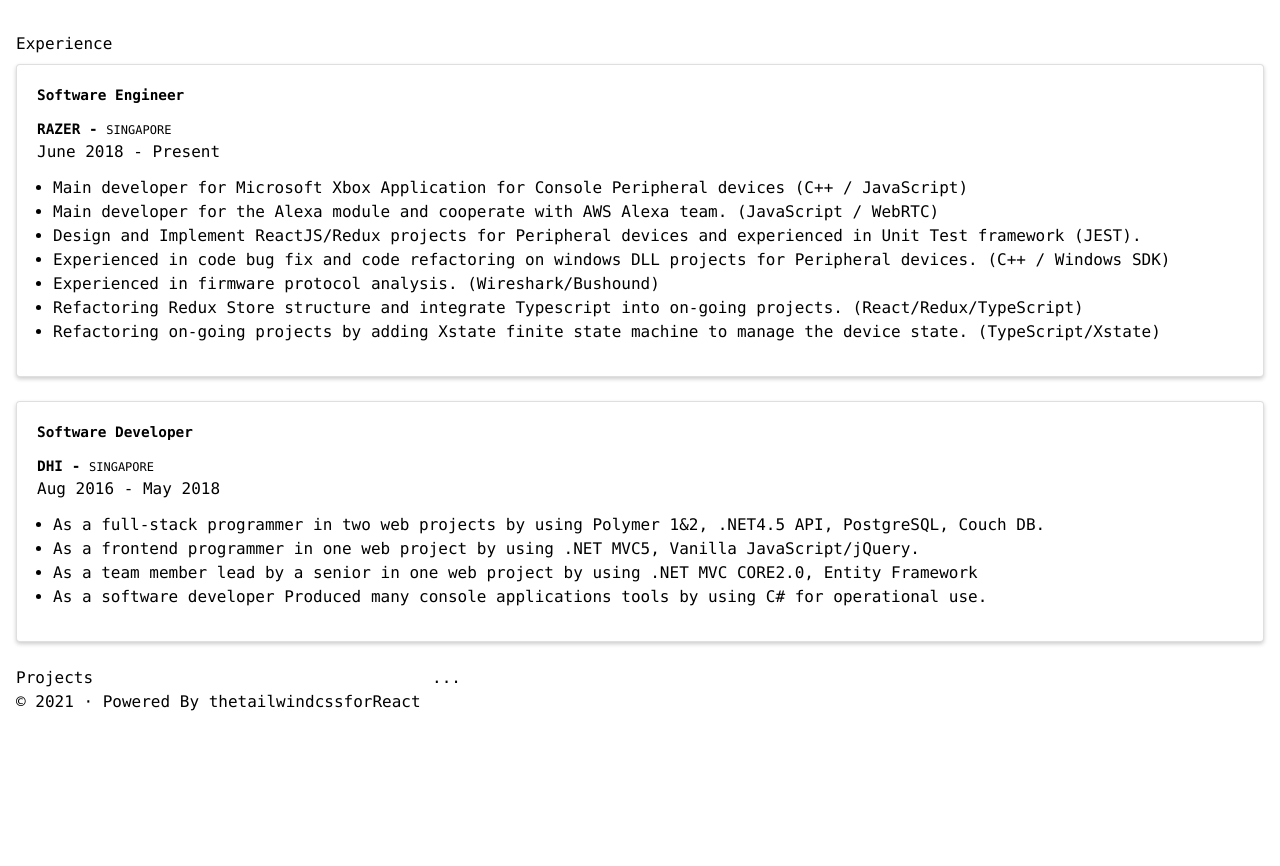
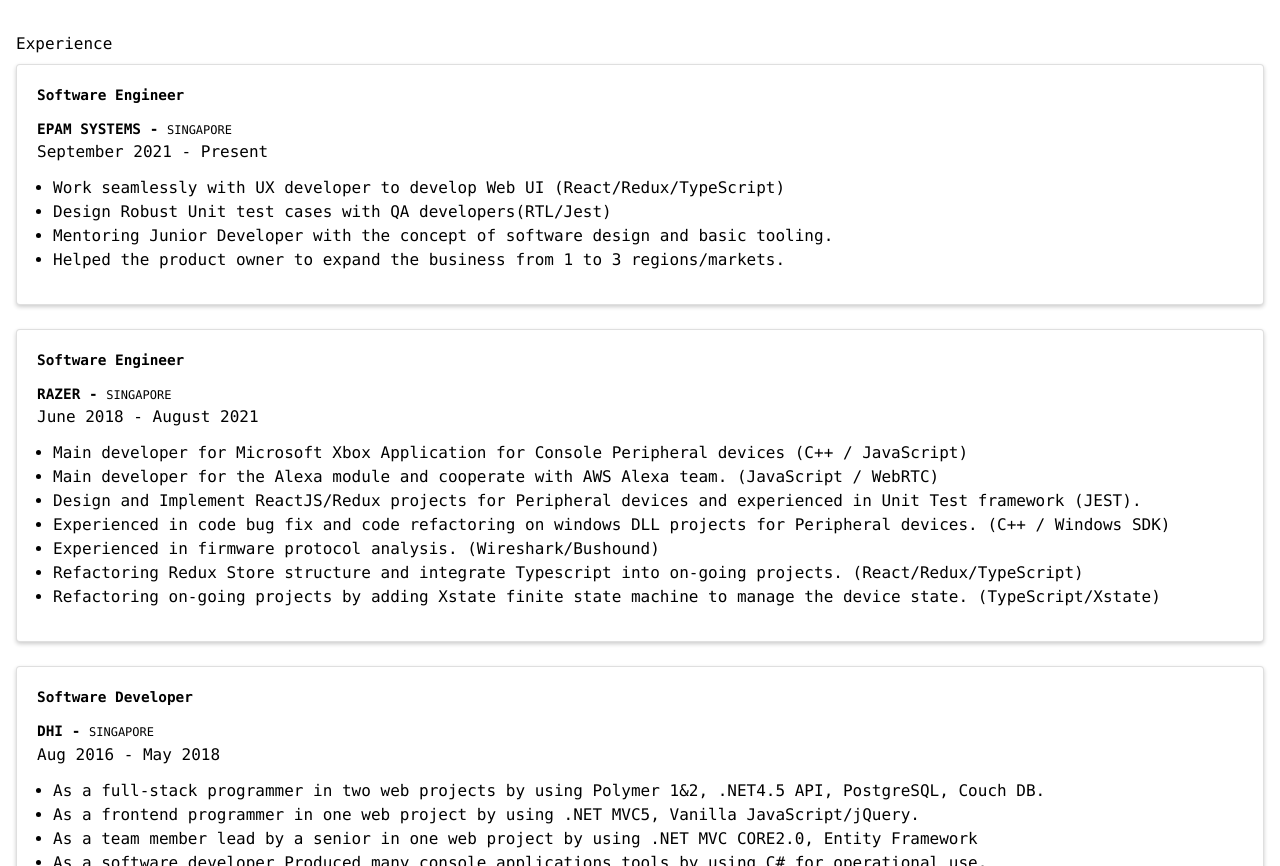
Before and after one commit to ljx213101212/ljx213101212.github.io, a React (Vite) app in the folder hello-jixiang/: page / in a window 1280 px wide. Shown: the part 620-1486 px from the top of the page. Before the commit the page ends 1334 px from the top, so only its background shows below. Built offline with nearby package versions, Linux system fonts and the light colour scheme.

Commit message:
add EPAM experiences

```diff
--- a/hello-jixiang/src/components/Experience.tsx
+++ b/hello-jixiang/src/components/Experience.tsx
@@ -1,21 +1,18 @@
 import React from 'react';
 import styled from 'styled-components';
-import { razerExp, dhiExp, razerProject, dhiProject } from 'constants';
-import { ExperienceCard } from 'components/Card';
+import { ExperienceCard } from 'components/libs/Card';
 
-const myExps = [razerExp, dhiExp];
-const myProjects = [razerProject, dhiProject];
+interface ExperienceProps {
+  experiences: Experience[];
+}
 
-const Experience = () => {
+const Experience = ({ experiences }: ExperienceProps) => {
   return (
     <>
-      {myExps.map((exp, index) => {
+      {experiences.map((exp, index) => {
         return (
           <div key={index} className="flex justify-center w-full">
-            <ExperienceCard
-              {...exp}
-              tasks={myProjects.find((proj) => proj.company === exp.company)?.tasks}
-            ></ExperienceCard>
+            <ExperienceCard {...exp}></ExperienceCard>
           </div>
         );
       })}
--- a/hello-jixiang/src/components/Card.tsx
+++ b/hello-jixiang/src/components/libs/Card.tsx
@@ -1,7 +1,7 @@
 import React from 'react';
 import './Card.css';
 
-interface ExperienceProps extends Experience {
+interface ExperienceCardProps extends Experience {
   tasks?: string[];
 }
 
@@ -13,7 +13,7 @@ export const ExperienceCard = ({
   endTime,
   location,
   tasks,
-}: ExperienceProps) => {
+}: ExperienceCardProps) => {
   return (
     <div className="card w-full">
       <div className="card-body">
--- a/hello-jixiang/src/constants.ts
+++ b/hello-jixiang/src/constants.ts
@@ -11,28 +11,39 @@ export const footerData = {
   },
 };
 
-export const razerExp = {
-  title: 'Software Engineer',
-  company: 'Razer',
-  companyLink: 'https://www.razer.com/',
-  startTime: 'June 2018',
-  endTime: 'Present',
-  location: 'Singapore',
-} as Experience;
+const EPAM = {
+  name: 'EPAM Systems',
+  link: 'https://www.epam.com/',
+} as Company;
+const RAZER = {
+  name: 'Razer',
+  link: 'https://www.razer.com/',
+} as Company;
+const DHI = {
+  name: 'DHI',
+  link: 'https://www.dhigroup.com/',
+} as Company;
 
-export const dhiExp = {
-  title: 'Software Developer',
-  company: 'DHI',
-  companyLink: 'https://www.dhigroup.com/',
-  startTime: 'Aug 2016',
-  endTime: 'May 2018',
-  location: 'Singapore',
-} as Experience;
+export const epamProject = {
+  company: EPAM.name,
+  link: EPAM.link,
+  vendor: 'Singapore/August 2021 - Present',
+  vendorLink: '',
+  tasks: [
+    'Main developer for Microsoft Xbox Application for Console Peripheral devices (C++ / JavaScript)',
+    'Main developer for the Alexa module and cooperate with AWS Alexa team. (JavaScript / WebRTC)',
+    'Design and Implement ReactJS/Redux projects for Peripheral devices and experienced in Unit Test framework (JEST).',
+    'Experienced in code bug fix and code refactoring on windows DLL projects for Peripheral devices. (C++ / Windows SDK)',
+    'Experienced in firmware protocol analysis. (Wireshark/Bushound)',
+    'Refactoring Redux Store structure and integrate Typescript into on-going projects. (React/Redux/TypeScript)',
+    'Refactoring on-going projects by adding Xstate finite state machine to manage the device state. (TypeScript/Xstate)',
+  ],
+} as Project;
 
 export const razerProject = {
-  company: 'Razer',
-  link: 'https://www.razer.com/',
-  vendor: 'Singapore/June 2018 - Present',
+  company: RAZER.name,
+  link: RAZER.link,
+  vendor: 'Singapore/June 2018 - Singapore/August 2021',
   vendorLink: '',
   tasks: [
     'Main developer for Microsoft Xbox Application for Console Peripheral devices (C++ / JavaScript)',
@@ -46,8 +57,8 @@ export const razerProject = {
 } as Project;
 
 export const dhiProject = {
-  company: 'DHI',
-  link: 'https://www.dhigroup.com/',
+  company: DHI.name,
+  link: DHI.link,
   vendor: 'Singapore / August 2016 – June 2018',
   vendorLink: '',
   tasks: [
@@ -57,3 +68,38 @@ export const dhiProject = {
     'As a software developer Produced many console applications tools by using C# for operational use.',
   ],
 } as Project;
+
+export const epamExp = {
+  title: 'Software Engineer',
+  company: EPAM.name,
+  companyLink: EPAM.link,
+  startTime: 'September 2021',
+  endTime: 'Present',
+  location: 'Singapore',
+  tasks: [
+    'Work seamlessly with UX developer to develop Web UI (React/Redux/TypeScript)',
+    'Design Robust Unit test cases with QA developers(RTL/Jest)',
+    'Mentoring Junior Developer with the concept of software design and basic tooling.',
+    'Helped the product owner to expand the business from 1 to 3 regions/markets.',
+  ],
+} as Experience;
+
+export const razerExp = {
+  title: 'Software Engineer',
+  company: RAZER.name,
+  companyLink: RAZER.link,
+  startTime: 'June 2018',
+  endTime: 'August 2021',
+  location: 'Singapore',
+  tasks: razerProject.tasks,
+} as Experience;
+
+export const dhiExp = {
+  title: 'Software Developer',
+  company: DHI.name,
+  companyLink: DHI.link,
+  startTime: 'Aug 2016',
+  endTime: 'May 2018',
+  location: 'Singapore',
+  tasks: dhiProject.tasks,
+} as Experience;
--- a/hello-jixiang/src/interface.d.ts
+++ b/hello-jixiang/src/interface.d.ts
@@ -15,3 +15,8 @@ interface Project {
   vendorLink?: string;
   tasks?: string[];
 }
+
+interface Company {
+  name: string;
+  link?: string;
+}
--- a/hello-jixiang/src/views/Home.tsx
+++ b/hello-jixiang/src/views/Home.tsx
@@ -6,7 +6,9 @@ import avatarUrl from 'assets/me.jpeg';
 import { footerData } from 'constants';
 import Footer from 'components/Footer';
 import Experience from 'components/Experience';
-import { ProjectCard } from 'components/Card';
+import { epamExp, razerExp, dhiExp } from 'constants';
+
+const myExps = [epamExp, razerExp, dhiExp];
 
 const Home = () => {
   return (
@@ -85,7 +87,7 @@ const Home = () => {
         <section className="flex flex-col experience pt-20">
           <div className="mt-2">Experience</div>
           <div className="flex flex-col w-full mt-2">
-            <Experience></Experience>
+            <Experience experiences={myExps}></Experience>
           </div>
         </section>
         <section className="md:flex project">
```
Also changed, not shown: hello-jixiang/src/components/libs/Card.css (renamed from hello-jixiang/src/components/Card.css).
